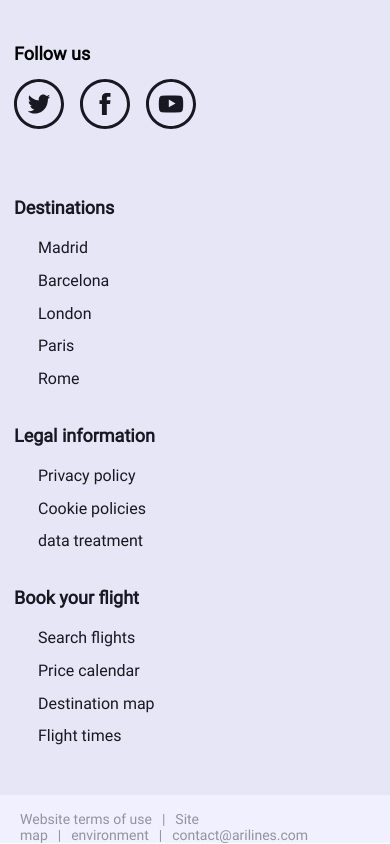
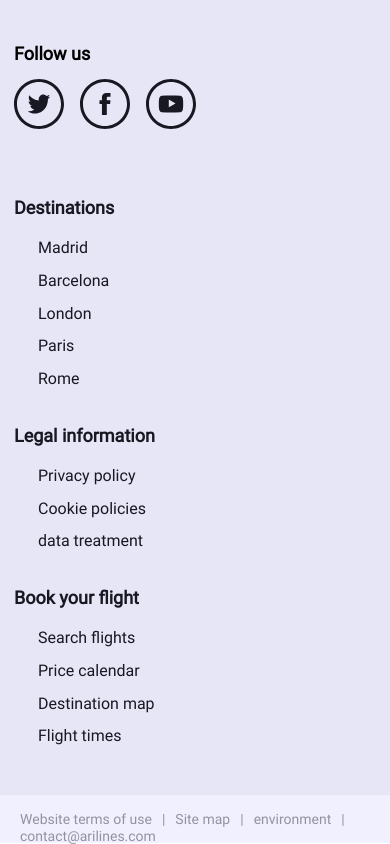
Before and after one commit to karlozjaramillo/prueba-ingreso-ux-2024, an Angular app: page / in a window 390 px wide. Shown: the part 2339-3183 px from the top of the page. Built offline with nearby package versions, Linux system fonts and the light colour scheme.

Commit message:
Measurements in the footer component are corrected

```diff
--- a/src/app/sub-footer/sub-footer.component.scss
+++ b/src/app/sub-footer/sub-footer.component.scss
@@ -13,6 +13,8 @@ $text-color-gray: #9292A0;
     background-color: $color-gray-9;
     padding: 16px 98px;
     font-size: 0.875rem;
+    font-weight: 400;
+    line-height: 16.41px;
 
     li {
         display: inline;
@@ -31,11 +33,13 @@ $text-color-gray: #9292A0;
 @media (max-width:767px) {
     ul {
         margin: auto;
+        display: flex;
+        flex-wrap: wrap;
     }
 }
 
 @media (max-width:673px) {
-    .sub-footer{
+    .sub-footer {
         padding: 16px 20px;
     }
 }
```
